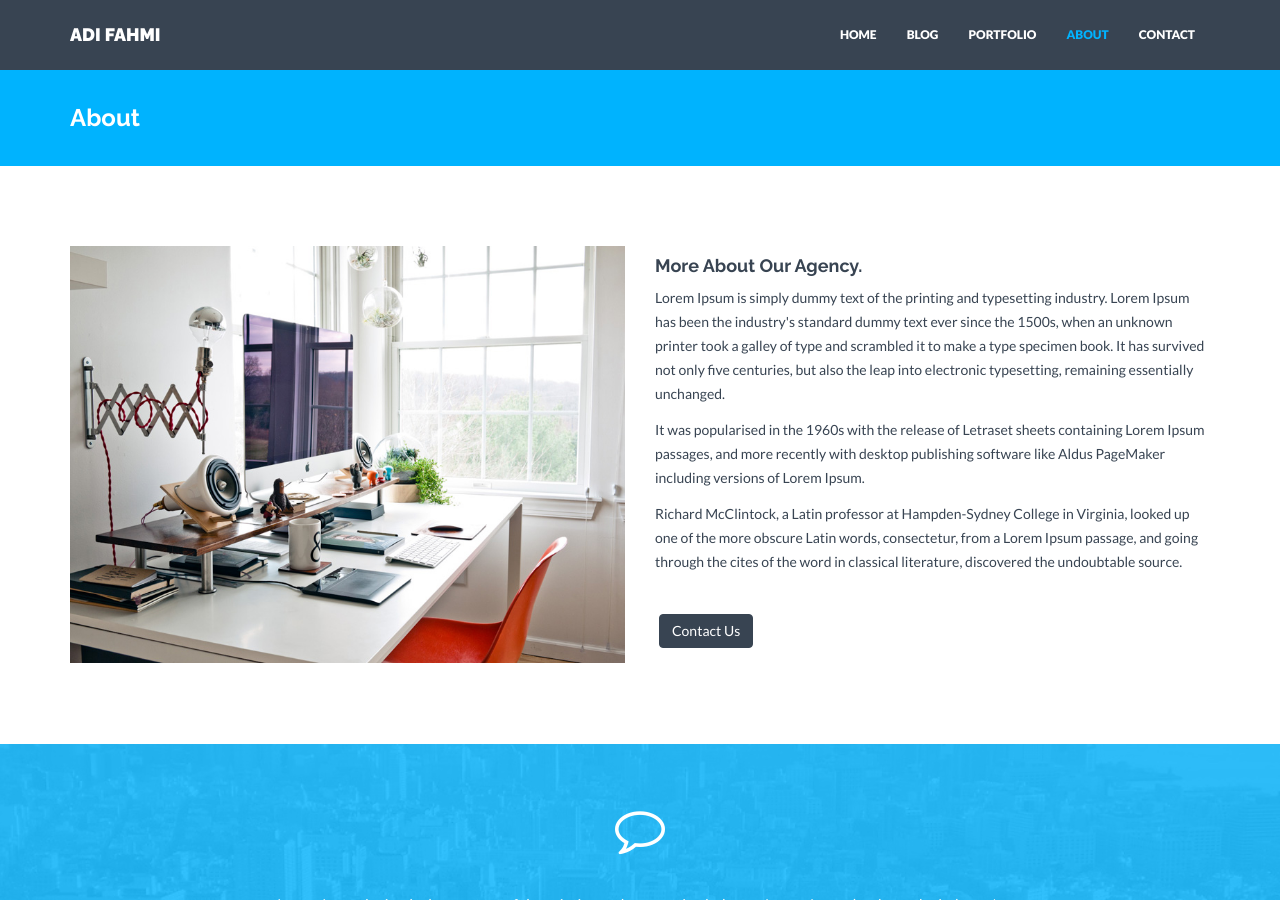
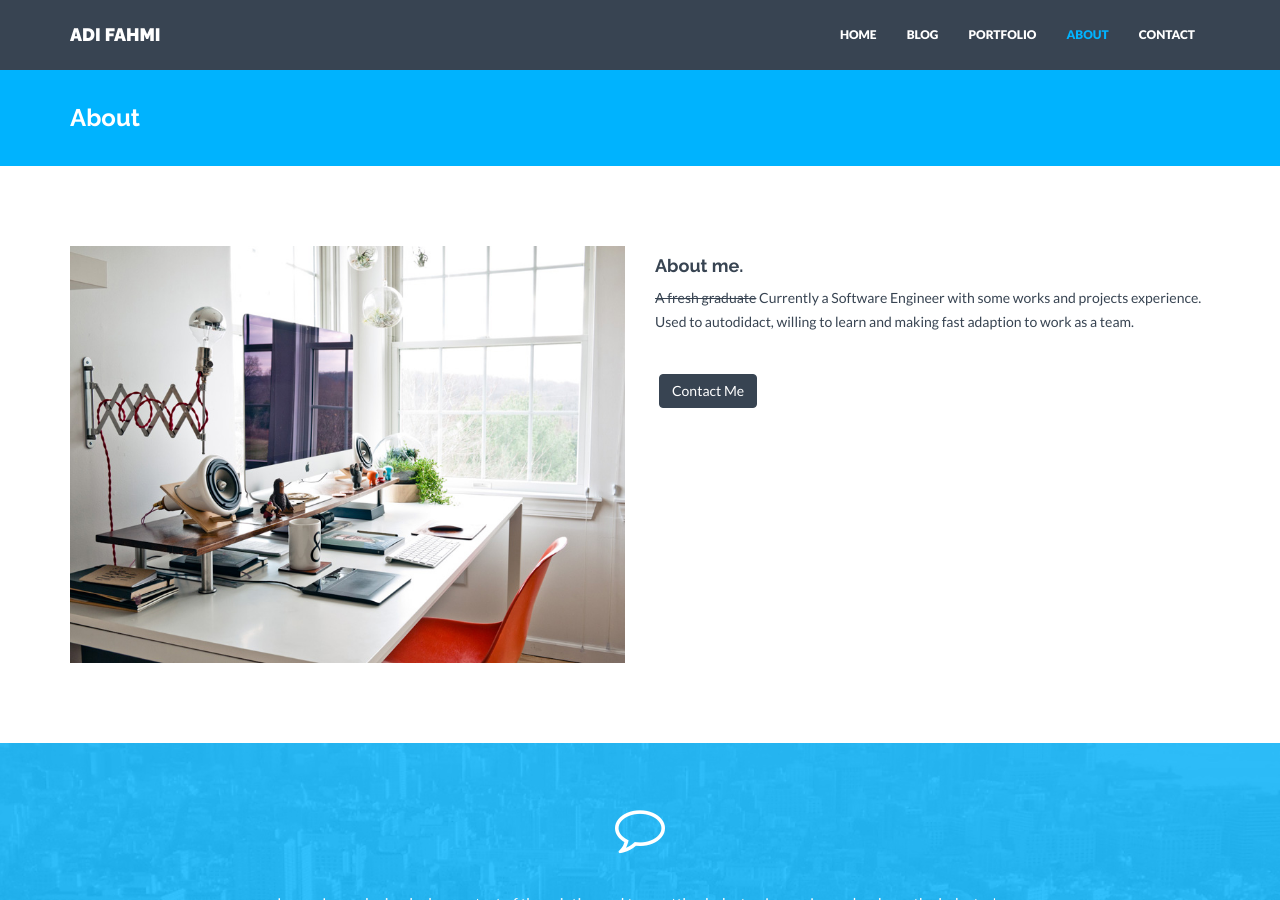
Before and after one commit to adifahmi/adifahmi.github.io, a Jekyll site: the page built from about.html, in a window 1280 px wide and 900 px high. Built offline with Jekyll 4.4.1, drawn with Linux system fonts in a browser that asks for light colours; nearby versions of some CDN libraries.

Commit message:
Update content.

```diff
--- a/about.html
+++ b/about.html
@@ -10,11 +10,9 @@
             <img class="img-responsive" src="{{ "/assets/img/about.jpg" | prepend: site.baseurl }}" alt="">
         </div>
         <div class="col-lg-6">
-            <h4>More About Our Agency.</h4>
-            <p>Lorem Ipsum is simply dummy text of the printing and typesetting industry. Lorem Ipsum has been the industry's standard dummy text ever since the 1500s, when an unknown printer took a galley of type and scrambled it to make a type specimen book. It has survived not only five centuries, but also the leap into electronic typesetting, remaining essentially unchanged. </p>
-            <p>It was popularised in the 1960s with the release of Letraset sheets containing Lorem Ipsum passages, and more recently with desktop publishing software like Aldus PageMaker including versions of Lorem Ipsum.</p>
-            <p>Richard McClintock, a Latin professor at Hampden-Sydney College in Virginia, looked up one of the more obscure Latin words, consectetur, from a Lorem Ipsum passage, and going through the cites of the word in classical literature, discovered the undoubtable source.</p>
-            <p><br/><a href="/contact/" class="btn btn-theme">Contact Us</a></p>
+            <h4>About me.</h4>
+            <p>{{ site.about_author }}</p>
+            <p><br/><a href="/contact/" class="btn btn-theme">Contact Me</a></p>
         </div>
     </div><! --/row -->
 </div><! --/container -->
```
